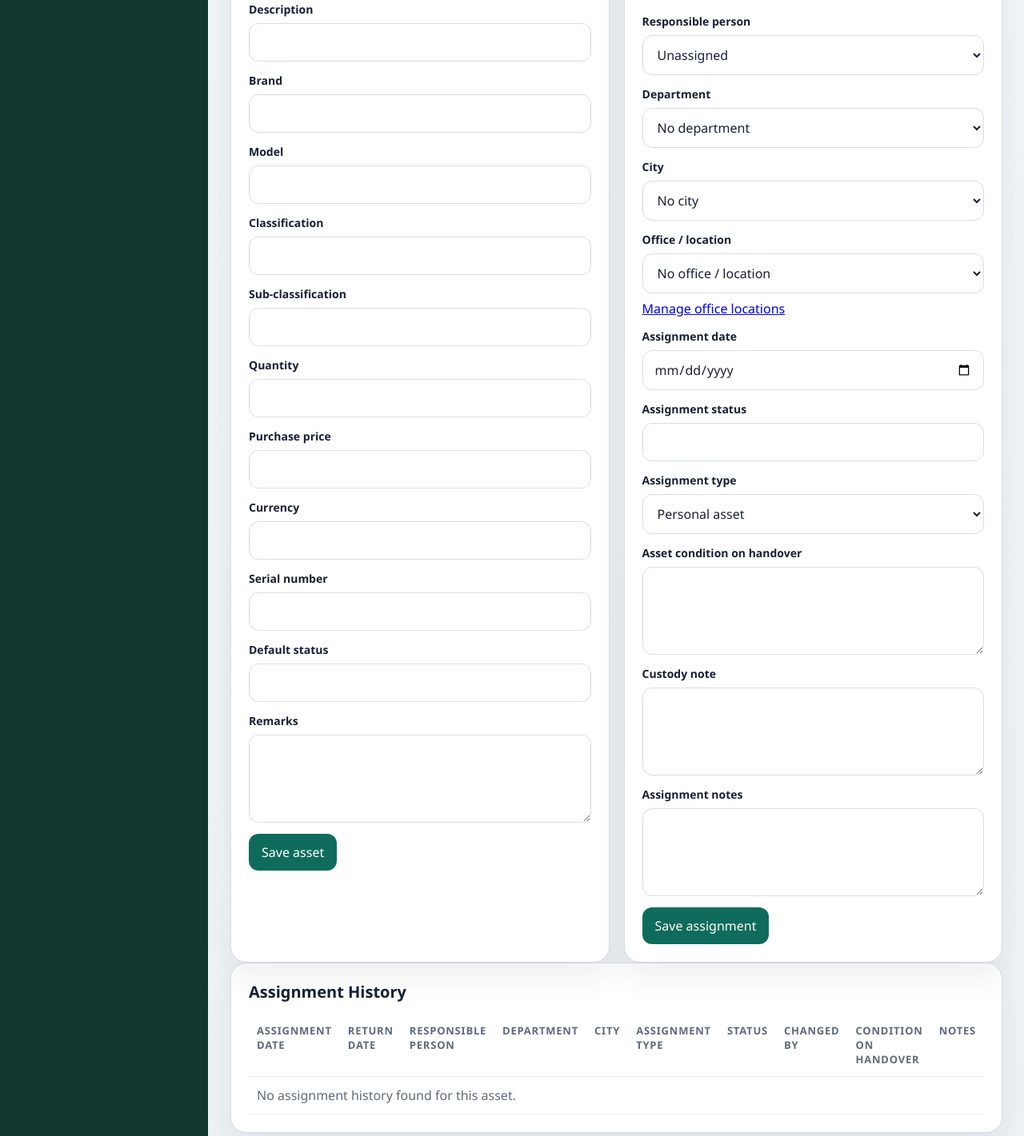
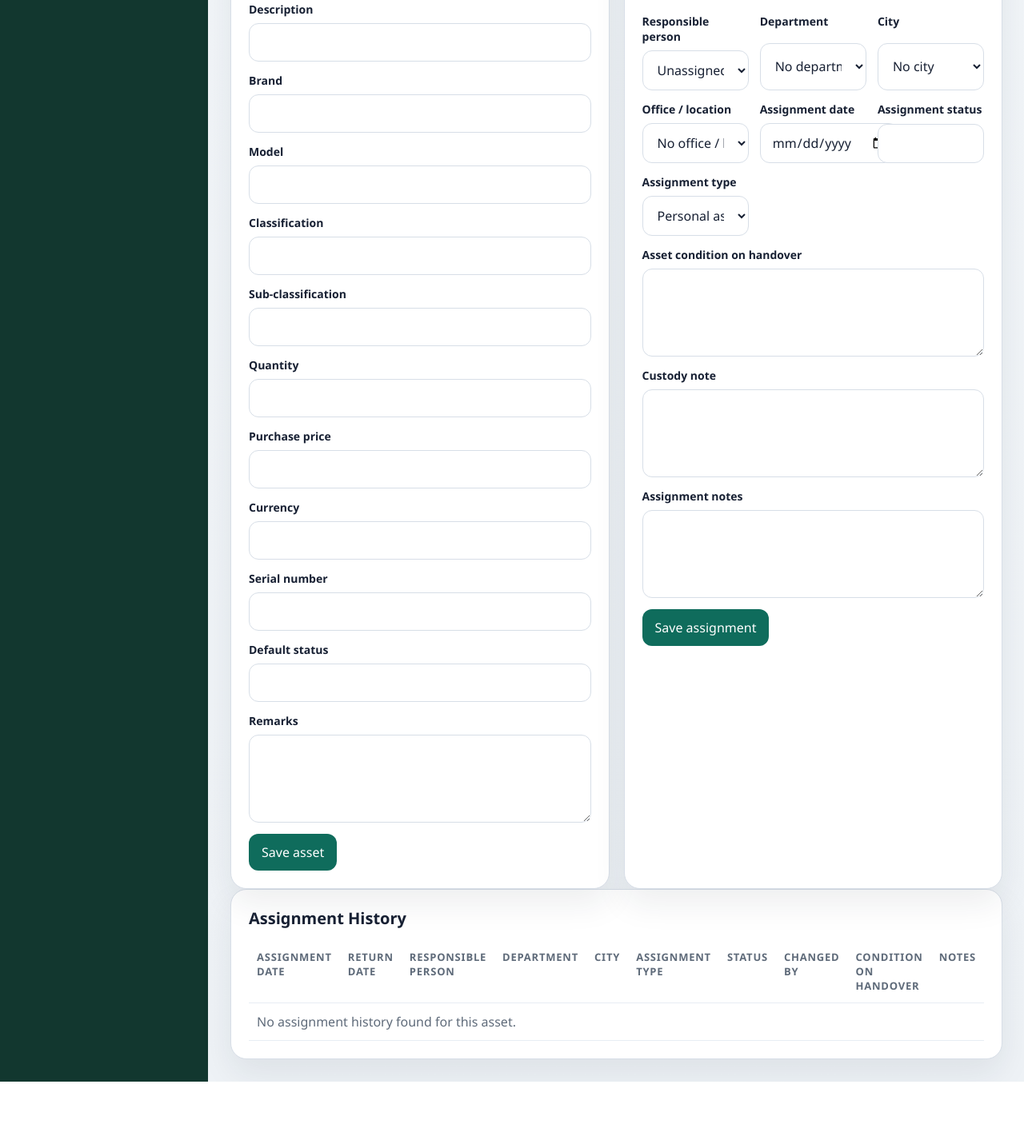
Before and after one commit to Stormaks2607/inventory-qr-system, a Python web app: template templates/admin_asset_detail.html in a window 1280 px wide. Shown: the part 2728-4149 px from the top of the page at 80% size. After the commit the page ends 4081 px from the top, so only its background shows below. Run offline with Jinja, Linux system fonts and the light colour scheme; the template is opened without the code that fills it, so the values that code supplies are empty.

Commit message:
Tidy assignment location form layout

```diff
--- a/templates/admin_asset_detail.html
+++ b/templates/admin_asset_detail.html
@@ -2,6 +2,24 @@
 
 {% block content %}
 {% set can_write = request.session.get('admin_role', 'admin') != 'viewer' %}
+<style>
+    .assignment-form-grid {
+        display: grid;
+        grid-template-columns: repeat(3, minmax(0, 1fr));
+        gap: 14px;
+    }
+
+    .assignment-form-grid .field.full,
+    .assignment-form-grid .toolbar {
+        grid-column: 1 / -1;
+    }
+
+    @media (max-width: 900px) {
+        .assignment-form-grid {
+            grid-template-columns: 1fr;
+        }
+    }
+</style>
 <section class="hero">
     <h2>{{ asset.asset_tag_number }}</h2>
     <p>Detailed admin view for this asset. This screen is the base for future edit, reassignment, audit, and sync review actions.</p>
@@ -595,7 +613,7 @@
     <article class="panel">
         <h3>Update Assignment</h3>
         <p class="muted">Choose a location to create or replace the active assignment. Responsible person is optional for shared assets. Leave both empty to close the current assignment.</p>
-        <form method="post" action="/admin/assets/{{ asset.asset_id }}/assignment" class="form-grid" data-assignment-form>
+        <form method="post" action="/admin/assets/{{ asset.asset_id }}/assignment" class="assignment-form-grid" data-assignment-form>
             <div class="field">
                 <label for="person_id">Responsible person</label>
                 <select id="person_id" name="person_id" data-person-select>
@@ -639,7 +657,6 @@
                     </option>
                     {% endfor %}
                 </select>
-                <div class="muted asset-helper"><a href="/admin/reference-data#locations">Manage office locations</a></div>
             </div>
 
             <div class="field">
```
